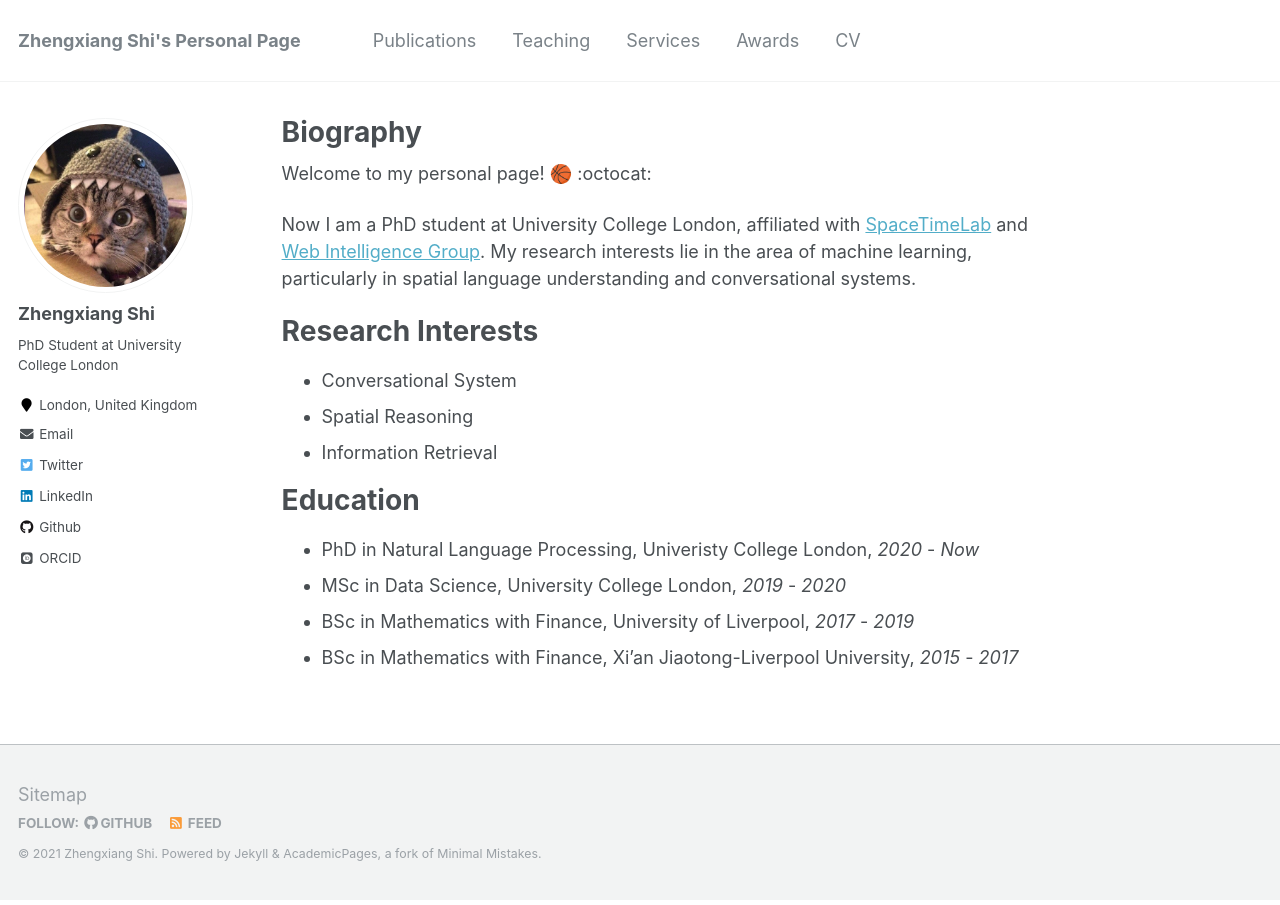
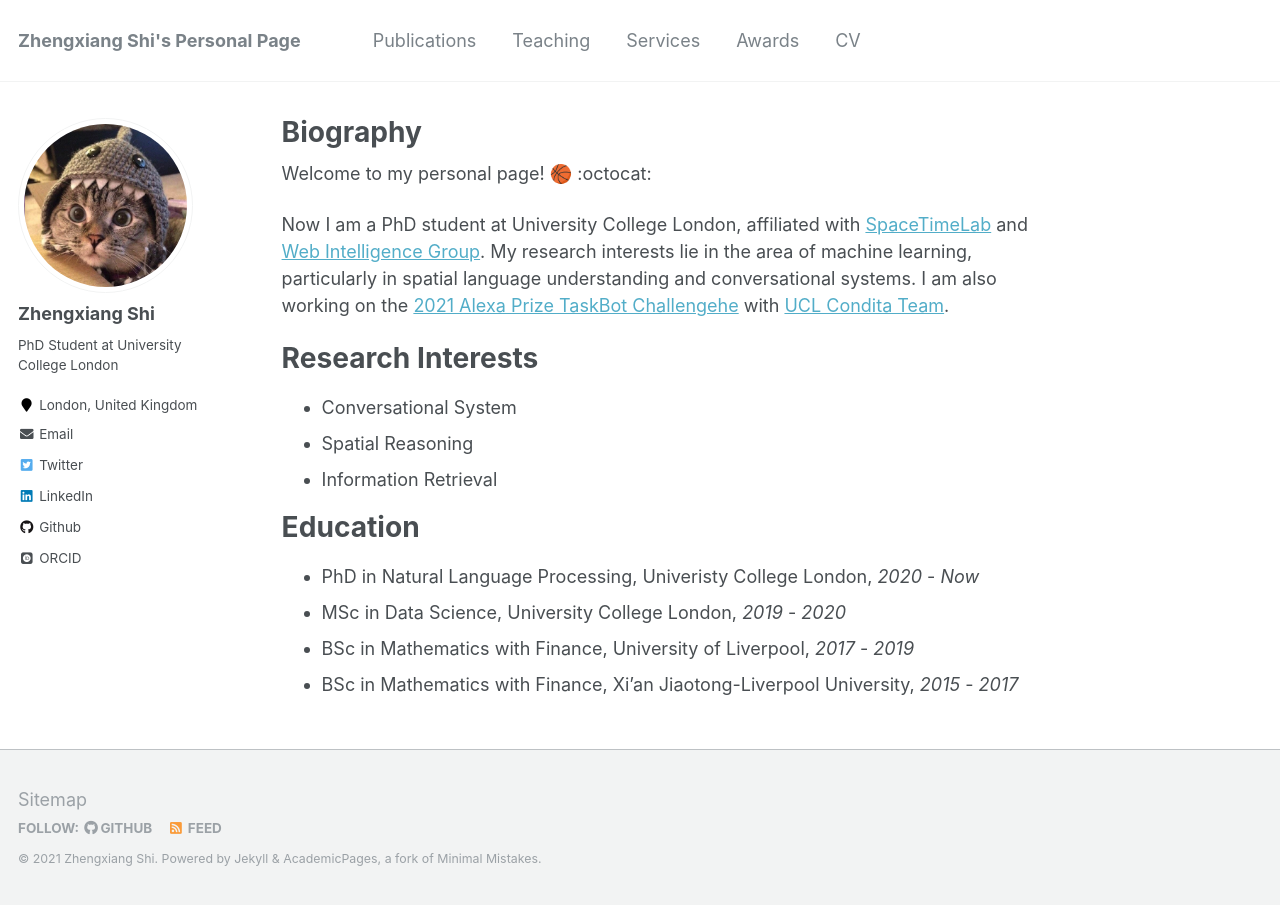
Before and after one commit to ZhengxiangShi/zhengxiangshi.github.io, a Jekyll site: the page built from _pages/about.md, in a window 1280 px wide. Built offline with Jekyll 4.4.1, drawn with Linux system fonts in a browser that asks for light colours; emoji names are drawn with the system emoji font; some web fonts are replaced.

Commit message:
update info

```diff
--- a/_pages/about.md
+++ b/_pages/about.md
@@ -11,7 +11,7 @@
 <!-- ------ -->
 Welcome to my personal page! :basketball: :octocat:
 
-Now I am a PhD student at University College London, affiliated with [SpaceTimeLab](https://www.ucl.ac.uk/civil-environmental-geomatic-engineering/research/groups-centres-and-sections/spacetimelab) and [Web Intelligence Group](http://wi.cs.ucl.ac.uk). My research interests lie in the area of machine learning, particularly in spatial language understanding and conversational systems.
+Now I am a PhD student at University College London, affiliated with [SpaceTimeLab](https://www.ucl.ac.uk/civil-environmental-geomatic-engineering/research/groups-centres-and-sections/spacetimelab) and [Web Intelligence Group](http://wi.cs.ucl.ac.uk). My research interests lie in the area of machine learning, particularly in spatial language understanding and conversational systems. I am also working on the [2021 Alexa Prize TaskBot Challengehe](https://www.amazon.science/academic-engagements/ten-university-teams-selected-to-participate-in-alexa-prize-taskbot-challenge) with [UCL Condita Team](http://wi.cs.ucl.ac.uk/index.php/2021/08/14/the-ucl-condita-team-selected-for-the-2021-alexa-prize-taskbot-challenge/).
 
 <!-- I focus on improving common-sense reasoning in conversational agents by equipping them with abilities to infer and understand spatial relations in natural language. -->
 
```
